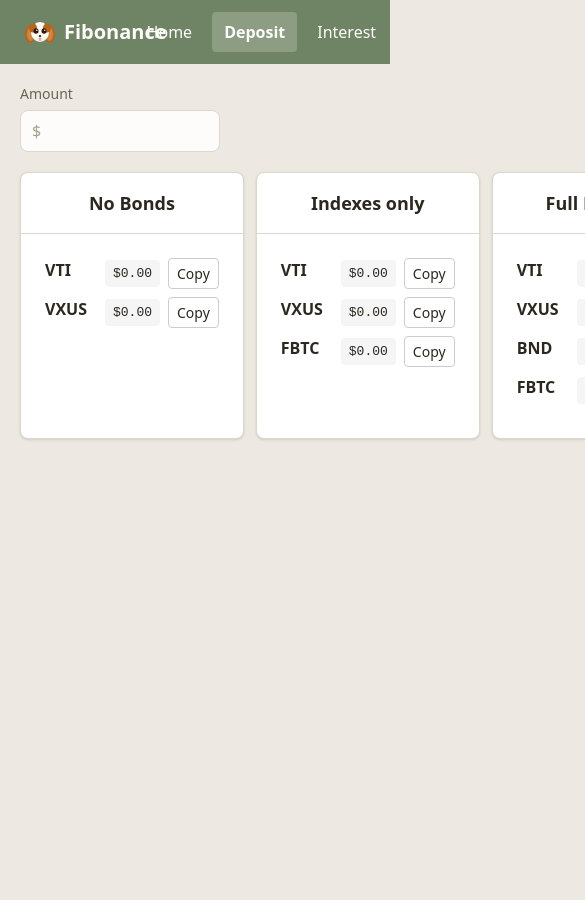
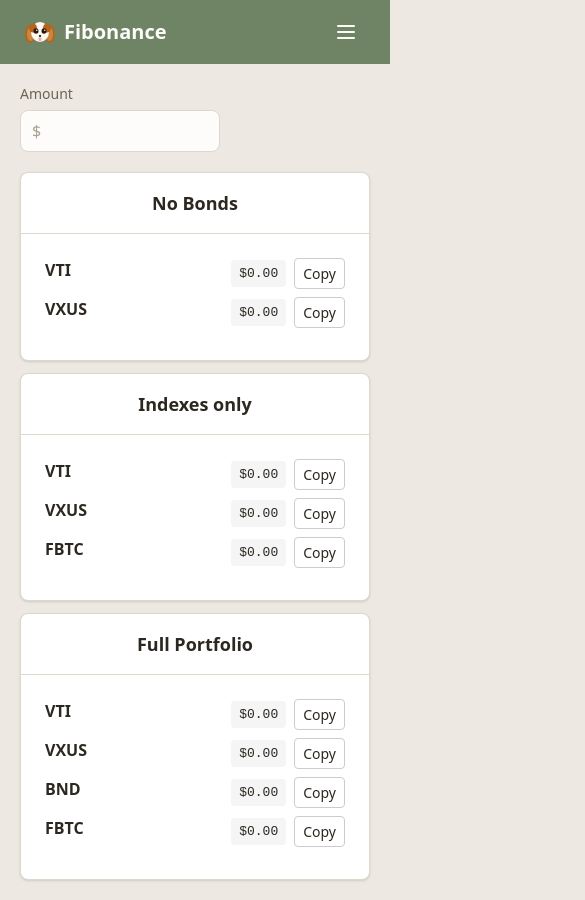
Before and after one commit to ctil/fibonance, a SvelteKit app: page /deposit in a window 390 px wide. Shown: the top 900 px of the page, 585 px wide, since content can reach past the window. Before the commit the page ends 844 px from the top, so only its background shows below. Built offline with nearby package versions, Linux system fonts and the light colour scheme.

Commit message:
Add responsive mobile design

```diff
--- a/package.json
+++ b/package.json
@@ -5,6 +5,7 @@
     "type": "module",
     "scripts": {
         "serve": "vite dev",
+        "dev": "vite dev",
         "build": "vite build",
         "preview": "vite preview",
         "prepare": "svelte-kit sync || echo ''",
--- a/src/routes/+layout.svelte
+++ b/src/routes/+layout.svelte
@@ -5,6 +5,7 @@
     import { page } from "$app/state";
 
     let { children } = $props();
+    let menuOpen = $state(false);
 
     function getLinkClass(path: string) {
         const base =
@@ -19,16 +20,44 @@
     <link rel="icon" href={favicon} />
 </svelte:head>
 
-<nav class="bg-sage-600 px-6 py-3 flex items-center justify-between">
+<nav class="bg-sage-600 px-6 py-3 flex items-center justify-between relative">
     <div class="flex items-center gap-2">
         <img src={cavalier} alt="Cavalier" class="w-8 h-8" />
         <span class="text-cream-50 text-xl font-semibold">Fibonance</span>
     </div>
-    <div class="flex gap-2">
+
+    <!-- Desktop nav links -->
+    <div class="hidden md:flex gap-2">
         <a href="/" class={getLinkClass("/")}>Home</a>
         <a href="/deposit" class={getLinkClass("/deposit")}>Deposit</a>
         <a href="/interest" class={getLinkClass("/interest")}>Interest</a>
     </div>
+
+    <!-- Hamburger button (mobile) -->
+    <button
+        class="md:hidden text-cream-50 p-2"
+        onclick={() => (menuOpen = !menuOpen)}
+        aria-label="Toggle menu"
+    >
+        {#if menuOpen}
+            <svg class="w-6 h-6" fill="none" stroke="currentColor" viewBox="0 0 24 24">
+                <path stroke-linecap="round" stroke-linejoin="round" stroke-width="2" d="M6 18L18 6M6 6l12 12" />
+            </svg>
+        {:else}
+            <svg class="w-6 h-6" fill="none" stroke="currentColor" viewBox="0 0 24 24">
+                <path stroke-linecap="round" stroke-linejoin="round" stroke-width="2" d="M4 6h16M4 12h16M4 18h16" />
+            </svg>
+        {/if}
+    </button>
+
+    <!-- Mobile dropdown menu -->
+    {#if menuOpen}
+        <div class="absolute top-full left-0 right-0 bg-sage-600 md:hidden flex flex-col py-2 px-6 gap-1 shadow-lg z-50">
+            <a href="/" class={getLinkClass("/")} onclick={() => (menuOpen = false)}>Home</a>
+            <a href="/deposit" class={getLinkClass("/deposit")} onclick={() => (menuOpen = false)}>Deposit</a>
+            <a href="/interest" class={getLinkClass("/interest")} onclick={() => (menuOpen = false)}>Interest</a>
+        </div>
+    {/if}
 </nav>
 
 <div class="p-5">
--- a/src/routes/+page.svelte
+++ b/src/routes/+page.svelte
@@ -3,9 +3,9 @@
 </script>
 
 <p>
-    Fibonance is a financial planning app to help with tasks like portfolio
+    Fibonance is a financial planning app that helps with tasks like portfolio
     rebalancing and retirement planning. The name is a portmanteau of finance
-    and Fibonacci (the name of a beloved Cavalier King Charles Spaniel).
+    and Fibonacci AKA Fib (the name of a beloved Cavalier King Charles Spaniel).
 </p>
 <img
     src={fibImage}
--- a/src/routes/deposit/+page.svelte
+++ b/src/routes/deposit/+page.svelte
@@ -9,21 +9,21 @@
 
 <InputCash class="mb-5 w-[200px]" label="Amount" bind:value={toDeposit} />
 
-<div class="flex">
+<div class="flex flex-col md:flex-row gap-3">
     <DepositAllocation
-        class="w-[260px] mr-3"
+        class="w-full md:w-[260px]"
         title="No Bonds"
         config={NO_BONDS}
         depositCents={toDepositCents}
     />
     <DepositAllocation
-        class="w-[260px] mr-3"
+        class="w-full md:w-[260px]"
         title="Indexes only"
         config={INDEXES_ONLY}
         depositCents={toDepositCents}
     />
     <DepositAllocation
-        class="w-[260px] mr-3"
+        class="w-full md:w-[260px]"
         title="Full Portfolio"
         config={DEFAULT_CONFIG}
         depositCents={toDepositCents}
```
